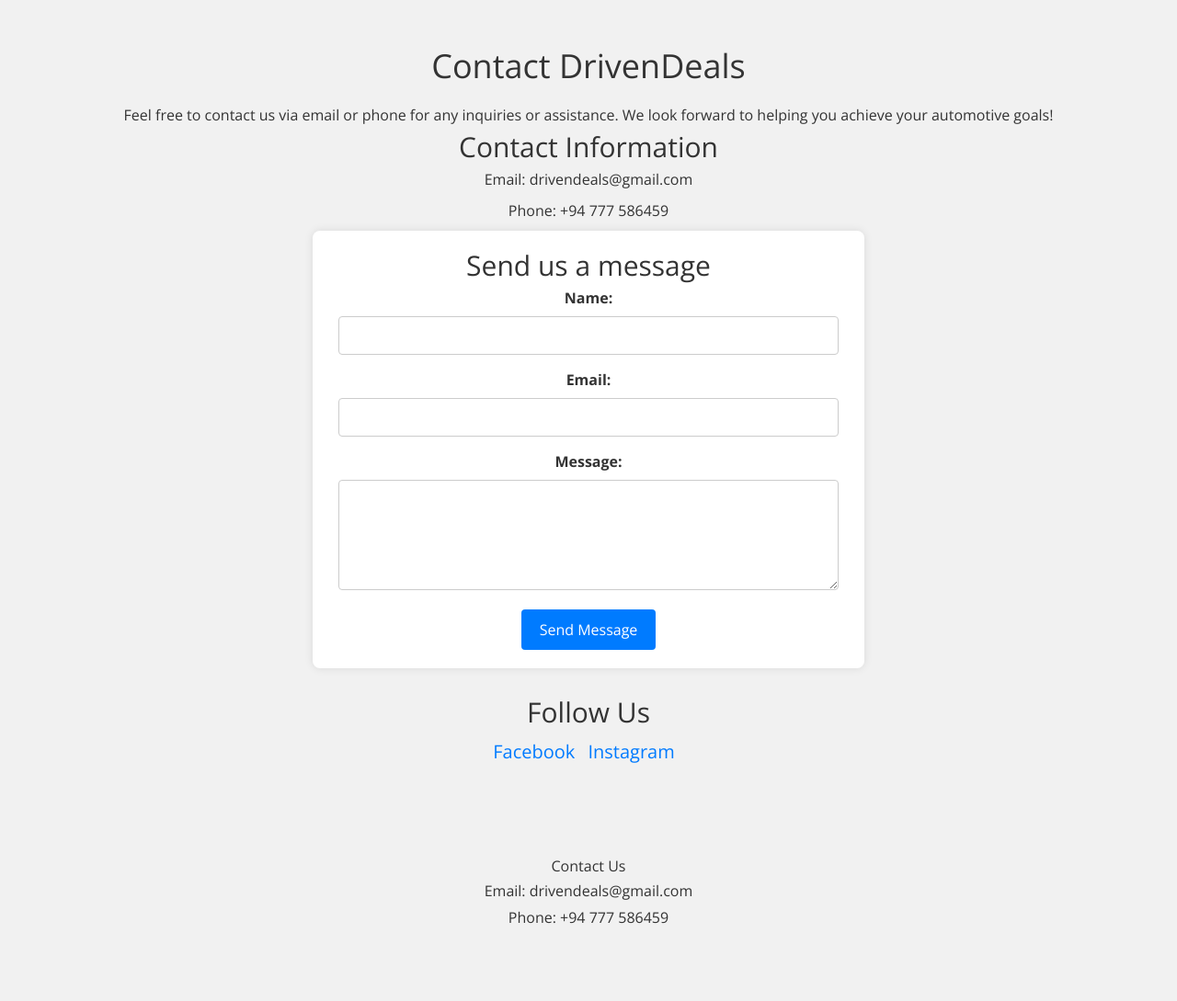
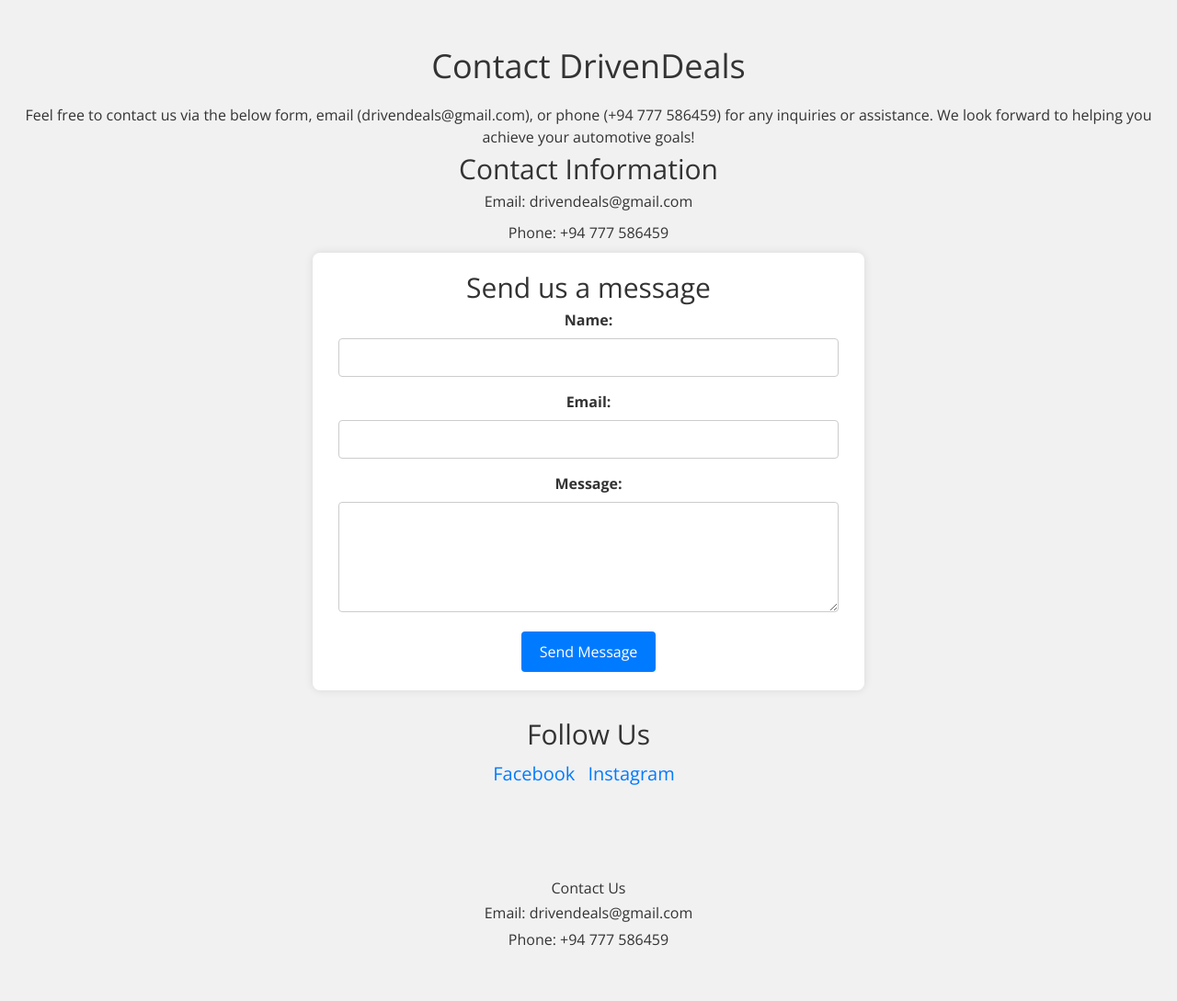
Before and after one commit to vinuvii/DrivenDeals, a Django app: page /contact/ in a window 1280 px wide. Shown: the part 138-1227 px from the top of the page at 92% size. Before the commit the page ends 1143 px from the top, so only its background shows below. Run offline with Django 5.2, Linux system fonts and the light colour scheme; some libraries are stand-ins or nearby versions.

Commit message:
Update contact.html

```diff
--- a/vehicles/templates/vehicles/contact.html
+++ b/vehicles/templates/vehicles/contact.html
@@ -1,3 +1,4 @@
+<!-- templates/contact.html -->
 {% extends 'base.html' %}
 
 {% block extra_head %}
@@ -85,7 +86,7 @@
     <h1 style="font-size: 36px;">Contact DrivenDeals</h1>
 
     <p class="contact-message">
-        Feel free to contact us via email or phone for any inquiries or assistance. We look forward to helping you achieve your automotive goals!
+        Feel free to contact us via the below form, email (drivendeals@gmail.com), or phone (+94 777 586459) for any inquiries or assistance. We look forward to helping you achieve your automotive goals!
     </p>
 
     <div class="contact-info">
```
